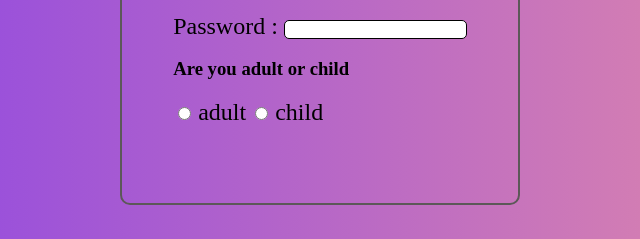
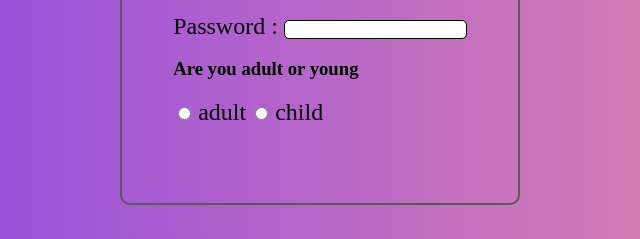
Before and after one commit to sonakshi555/signUp-Form, a plain HTML site: page index.html in a window 1280 px wide. Shown: the part 283-522 px from the top of the page, 320-960 px from the left. Drawn offline with Linux system fonts and the light colour scheme.

```diff
--- a/index.html
+++ b/index.html
@@ -29,7 +29,7 @@
             </p>
 
             <p> <!--something wrong in this form-->
-                <h3>Are you adult or child</h3>
+                <h3>Are you adult or young </h3>
                 <input type="radio" name="personType" id="adult" value="adult">
                 <label for="adult">adult</label>
                 <input type="radio" name="personType" id="child" value="child">
```
